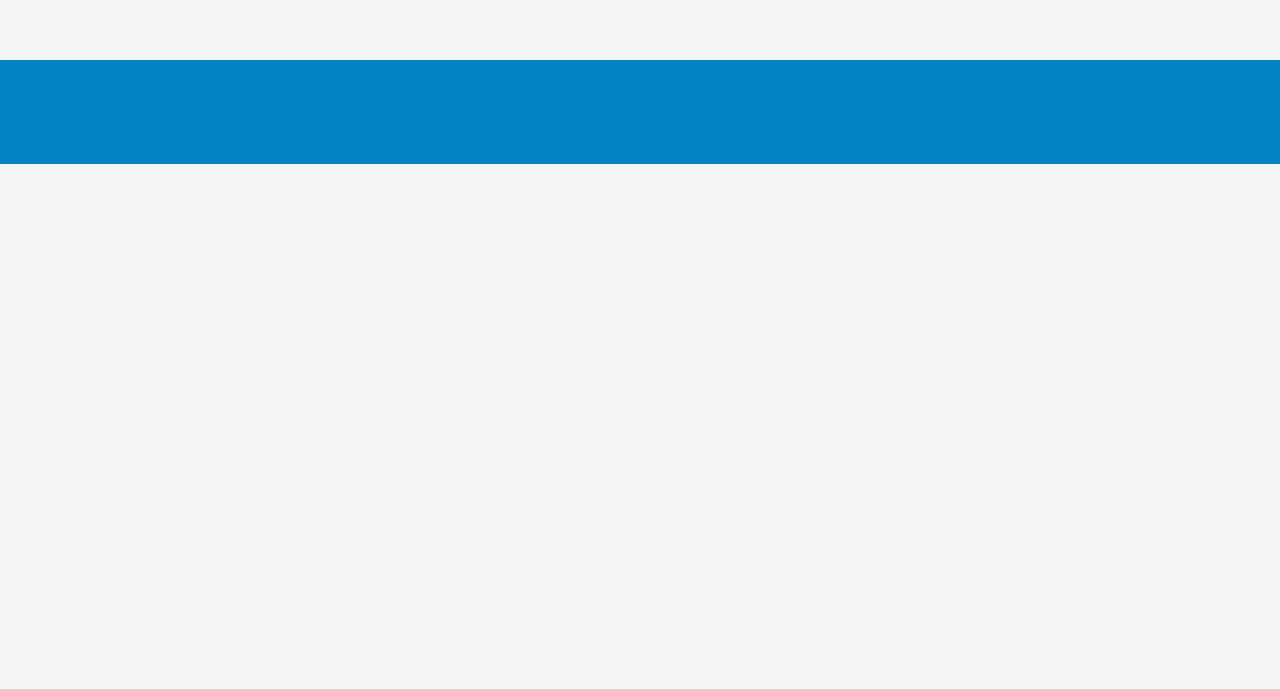
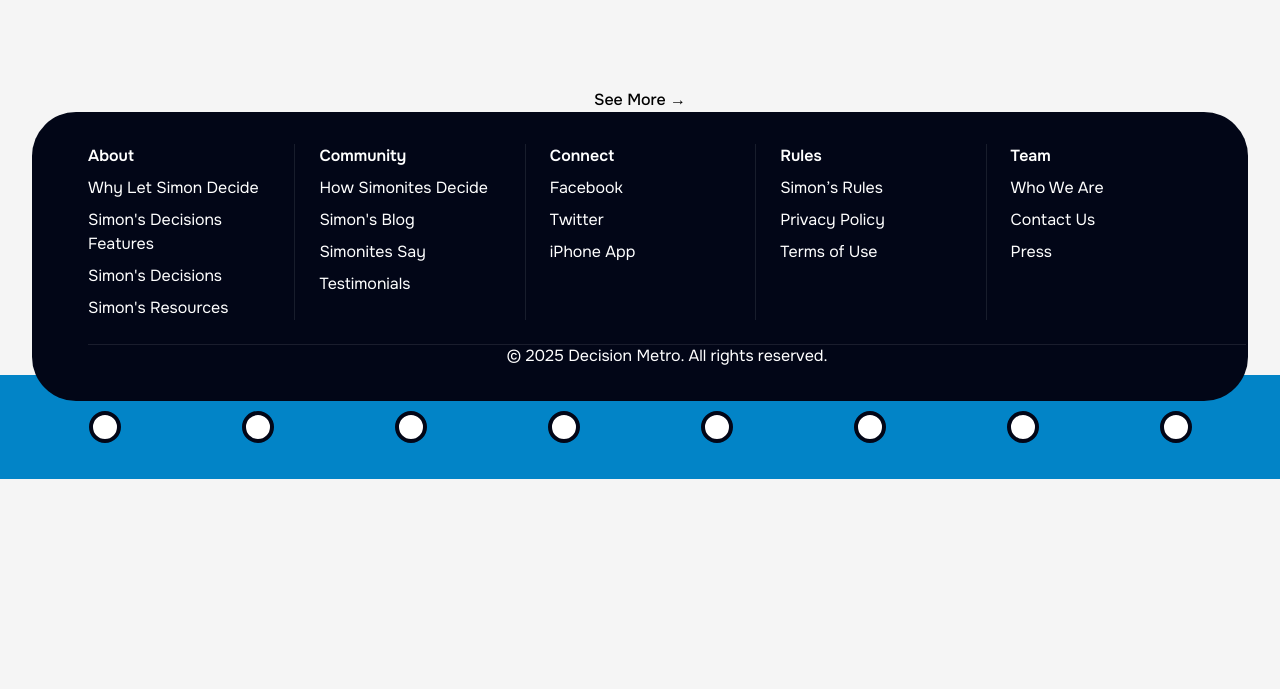
Before and after one commit to Alihaider592/LST, a website: page src/index.html in a window 1280 px wide. Shown: the part 6213-6902 px from the top of the page. Before the commit the page ends 6613 px from the top, so only its background shows below. Drawn offline with nearby package versions, Linux system fonts and the light colour scheme.

Commit message:
working on footer

```diff
--- a/src/index.html
+++ b/src/index.html
@@ -615,65 +615,85 @@
    </div>
    <div class="text-center justify-start text-black text-base font-medium font-['Onest'] leading-6">See More →</div>
   </section>
-  <div class="w-[1441px] h-72 ">
-  <div class="w-0 h-[1441px]   origin-top-left -rotate-90 justify-center outline outline-[52px] outline-offset-[-26px] outline-sky-600">
-    <div class="w-8 h-8 bg-white absolute border-4 border-slate-950 rounded-full"></div>
- <!-- <div class="w-8 h-8 left-[31px] top-[174px] relative bg-white border-4 border-slate-950 rounded-full"></div> -->
+  <section class="flex flex-col justify-center item-center">
+  <div>
+   <div class="bg-slate-950 -z-50 rounded-[44px] w-full max-w-[1216px] mx-auto p-8">
+  <!-- Columns container with dividers -->
+  <div class="grid grid-cols-5 divide-x divide-gray-200/10">
 
-  <!-- <div class="w-8 h-8 left-[1366px] top-[174px] relative origin-top-left -rotate-90 bg-white border-4 border-slate-950 rounded-full"></div>  -->
+    <!-- Column 1: About -->
+    <div class="px-6 space-y-2 text-white">
+      <h3 class="text-base font-semibold font-['Onest']">About</h3>
+      <p class="text-base font-normal font-['Onest']">Why Let Simon Decide</p>
+      <p class="text-base font-normal font-['Onest']">Simon's Decisions Features</p>
+      <p class="text-base font-normal font-['Onest']">Simon's Decisions</p>
+      <p class="text-base font-normal font-['Onest']">Simon's Resources</p>
+    </div>
 
-  <!-- <div class="w-8 h-8 left-[250px] top-[205px] relative bg-white border-4 border-slate-950 rounded-full"></div> -->
-  <!-- <div class="w-8 h-8 left-[514px] top-[205px] relative bg-white border-4 border-slate-950 rounded-full"></div> -->
-  <!-- <div class="w-8 h-8 left-[719px] top-[205px] relative bg-white border-4 border-slate-950 rounded-full"></div> -->
-  <!-- <div class="w-8 h-8 left-[883px] top-[305px] relative origin-top-left -rotate-90 bg-white border-4 border-slate-950 rounded-full"></div> -->
-  <!-- <div class="w-8 h-8 left-[1102px] top-[305px] relative origin-top-left -rotate-90 bg-white border-4 border-slate-950 rounded-full"></div> -->
+    <!-- Column 2: Community -->
+    <div class="px-6 space-y-2 text-white">
+      <h3 class="text-base font-semibold font-['Onest']">Community</h3>
+      <p class="text-base font-normal font-['Onest']">How Simonites Decide</p>
+      <p class="text-base font-normal font-['Onest']">Simon's Blog</p>
+      <p class="text-base font-normal font-['Onest']">Simonites Say</p>
+      <p class="text-base font-normal font-['Onest']">Testimonials</p>
+    </div>
 
-  <!-- <div class="w-14 h-8 left-[1328px] top-[183.68px] relative origin-top-left -rotate-90 bg-gradient-to-b from-sky-950/0 to-sky-950/30"></div> -->
-  <!-- <div class="w-14 h-8 left-[80px] top-[186.02px]  origin-top-left -rotate-90 bg-gradient-to-b from-sky-950/0 to-sky-950/30"></div> -->
+    <!-- Column 3: Connect -->
+    <div class="px-6 space-y-2 text-white">
+      <h3 class="text-base font-semibold font-['Onest']">Connect</h3>
+      <p class="text-base font-normal font-['Onest']">Facebook</p>
+      <p class="text-base font-normal font-['Onest']">Twitter</p>
+      <p class="text-base font-normal font-['Onest']">iPhone App</p>
+    </div>
+
+    <!-- Column 4: Rules -->
+    <div class="px-6 space-y-2 text-white">
+      <h3 class="text-base font-semibold font-['Onest']">Rules</h3>
+      <p class="text-base font-normal font-['Onest']">Simon’s Rules</p>
+      <p class="text-base font-normal font-['Onest']">Privacy Policy</p>
+      <p class="text-base font-normal font-['Onest']">Terms of Use</p>
+    </div>
+
+    <!-- Column 5: Team -->
+    <div class="px-6 space-y-2 text-white">
+      <h3 class="text-base font-semibold font-['Onest']">Team</h3>
+      <p class="text-base font-normal font-['Onest']">Who We Are</p>
+      <p class="text-base font-normal font-['Onest']">Contact Us</p>
+      <p class="text-base font-normal font-['Onest']">Press</p>
+    </div>
+
+  </div>
+  <!-- Footer note -->
+  <div class="h-[1px] w-[1158px] bg-gray-200/10 m-6">
+    <p class="text-white text-base font-normal font-['Onest'] text-center m-6">
+      © 2025 Decision Metro. All rights reserved.
+    </p>
   </div>
 
+  </div>
+  <div class="w-[1441px] h-72 ">
+  <div class="relative w-[1441px] -z-30 h-[52px]">
+  <!-- Horizontal bar with outline -->
+  <div class="absolute inset-0 outline outline-[52px] outline-offset-[-26px] outline-sky-600"></div>
 
+  <!-- Circles in a straight horizontal row -->
+  <div class="absolute inset-0 flex items-center justify-between px-4">
+    <div class="w-8 h-8 bg-white border-4 border-slate-950 rounded-full"></div>
+    <div class="w-8 h-8 bg-white border-4 border-slate-950 rounded-full"></div>
+    <div class="w-8 h-8 bg-white border-4 border-slate-950 rounded-full"></div>
+    <div class="w-8 h-8 bg-white border-4 border-slate-950 rounded-full"></div>
+    <div class="w-8 h-8 bg-white border-4 border-slate-950 rounded-full"></div>
+    <div class="w-8 h-8 bg-white border-4 border-slate-950 rounded-full"></div>
+    <div class="w-8 h-8 bg-white border-4 border-slate-950 rounded-full"></div>
+    <div class="w-8 h-8 bg-white border-4 border-slate-950 rounded-full"></div>
+    <div class="w-8 h-8 bg-white border-4 border-slate-950 rounded-full"></div>
+    <div class="w-8 h-8 bg-white border-4 border-slate-950 rounded-full"></div>
+  </div>
+</div>
+</div>
 
 </div>
+</section>
   </body>
 </html>
-
-
-
-
-
-
-
-
-
-<!--
-<div class="w-[1216px] h-72 left-[112px] top-0 absolute bg-slate-950 rounded-[44px]"></div>
-  <div class="w-[1158px] h-0 left-[141px] top-[209px] absolute outline outline-1 outline-offset-[-0.50px] outline-gray-200/10"></div>
-
-  <div class="left-[163px] top-[31px] absolute justify-start text-white text-base font-semibold font-['Onest'] leading-6">About</div>
-  <div class="left-[163px] top-[67px] absolute justify-start text-white text-base font-normal font-['Onest'] leading-6">Why Let Simon Decide</div>
-  <div class="left-[163px] top-[96px] absolute justify-start text-white text-base font-normal font-['Onest'] leading-6">Simon's Decisions Features</div>
-  <div class="left-[163px] top-[125px] absolute justify-start text-white text-base font-normal font-['Onest'] leading-6">Simon's Decisions</div>
-  <div class="left-[163px] top-[154px] absolute justify-start text-white text-base font-normal font-['Onest'] leading-6">Simon's Resources</div>
-  <div class="w-36 h-0 left-[423px] top-[178px] absolute origin-top-left -rotate-90 outline outline-1 outline-offset-[-0.50px] outline-gray-200/10"></div>
-  <div class="left-[448px] top-[31px] absolute justify-start text-white text-base font-semibold font-['Onest'] leading-6">Community</div>
-  <div class="left-[448px] top-[67px] absolute justify-start text-white text-base font-normal font-['Onest'] leading-6">How Simonites Decide</div>
-  <div class="left-[448px] top-[96px] absolute justify-start text-white text-base font-normal font-['Onest'] leading-6">Simon's Blog</div>
-  <div class="left-[448px] top-[125px] absolute justify-start text-white text-base font-normal font-['Onest'] leading-6">Simonites Say</div>
-  <div class="left-[448px] top-[154px] absolute justify-start text-white text-base font-normal font-['Onest'] leading-6">Testimonials</div>
-  <div class="w-36 h-0 left-[702px] top-[178px] absolute origin-top-left -rotate-90 outline outline-1 outline-offset-[-0.50px] outline-gray-200/10"></div>
-  <div class="left-[727px] top-[31px] absolute justify-start text-white text-base font-semibold font-['Onest'] leading-6">Connect</div>
-  <div class="left-[727px] top-[67px] absolute justify-start text-white text-base font-normal font-['Onest'] leading-6">Facebook</div>
-  <div class="left-[727px] top-[96px] absolute justify-start text-white text-base font-normal font-['Onest'] leading-6">Twitter</div>
-  <div class="left-[727px] top-[125px] absolute justify-start text-white text-base font-normal font-['Onest'] leading-6">iPhone App</div>
-  <div class="w-36 h-0 left-[898px] top-[178px] absolute origin-top-left -rotate-90 outline outline-1 outline-offset-[-0.50px] outline-gray-200/10"></div>
-  <div class="left-[923px] top-[31px] absolute justify-start text-white text-base font-semibold font-['Onest'] leading-6">Rules</div>
-  <div class="left-[923px] top-[67px] absolute justify-start text-white text-base font-normal font-['Onest'] leading-6">Simon’s Rules</div>
-  <div class="left-[923px] top-[96px] absolute justify-start text-white text-base font-normal font-['Onest'] leading-6">Privacy Policy</div>
-  <div class="left-[923px] top-[125px] absolute justify-start text-white text-base font-normal font-['Onest'] leading-6">Terms of Use</div>
-  <div class="w-36 h-0 left-[1113px] top-[178px] absolute origin-top-left -rotate-90 outline outline-1 outline-offset-[-0.50px] outline-gray-200/10"></div>
-  <div class="left-[1138px] top-[31px] absolute justify-start text-white text-base font-semibold font-['Onest'] leading-6">Team</div>
-  <div class="left-[1138px] top-[67px] absolute justify-start text-white text-base font-normal font-['Onest'] leading-6">Who We Are</div>
-  <div class="left-[1138px] top-[96px] absolute justify-start text-white text-base font-normal font-['Onest'] leading-6">Contact Us</div>
-  <div class="left-[1138px] top-[125px] absolute justify-start text-white text-base font-normal font-['Onest'] leading-6">Press</div>
-  <div class="left-[559px] top-[240px] absolute justify-start text-white text-base font-normal font-['Onest'] leading-6">© 2025 Decision Metro. All rights reserved.</div> -->
```
